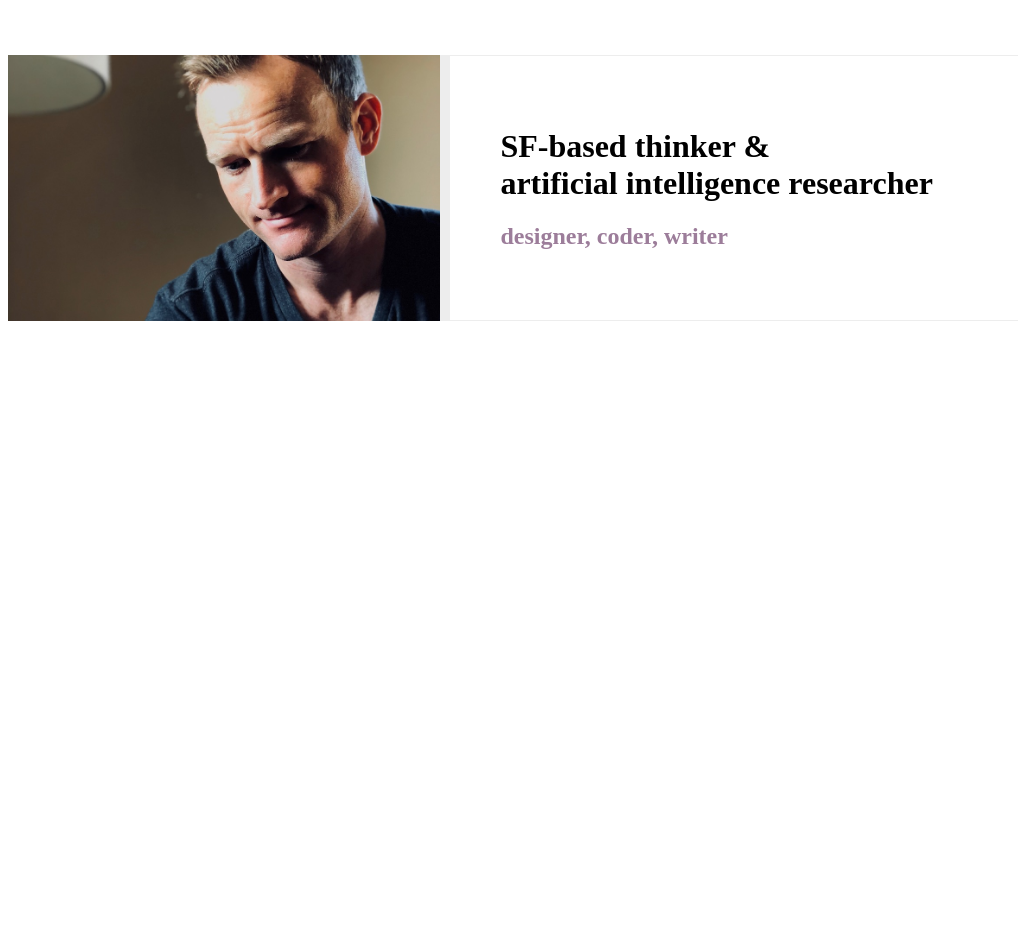
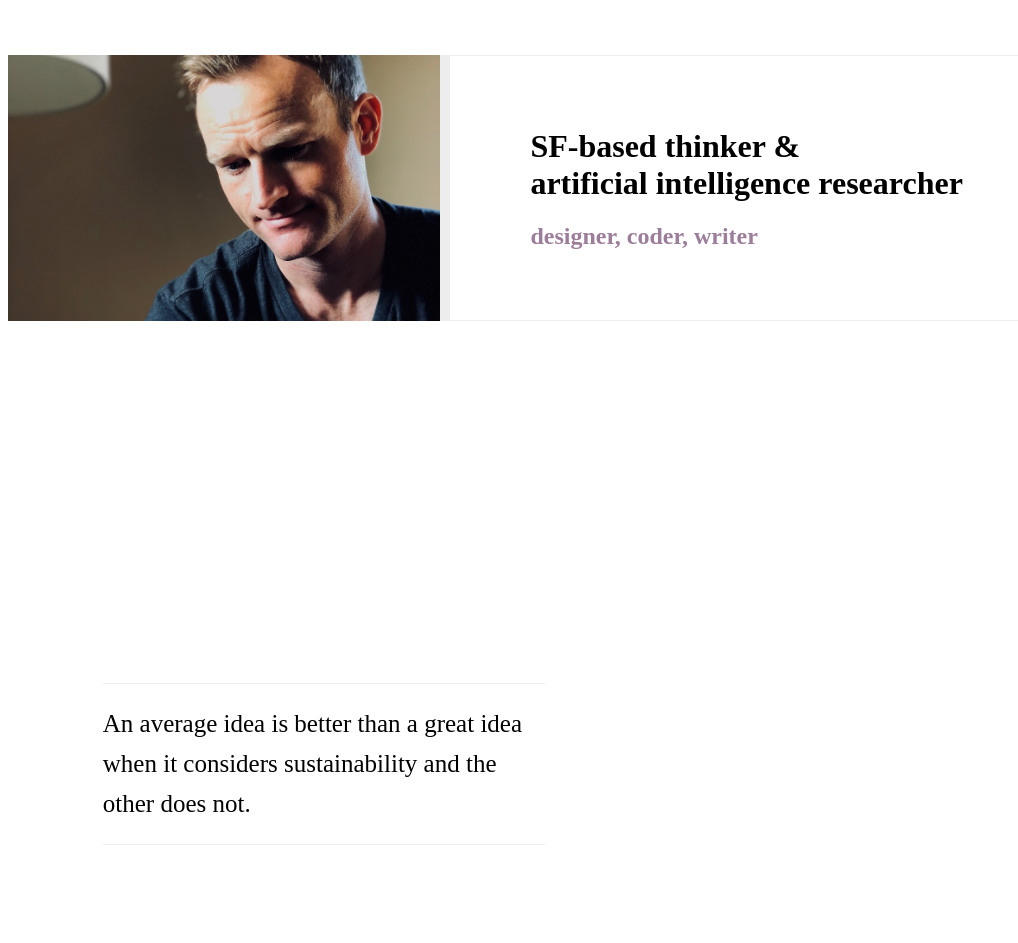
Before and after one commit to iamjoshua/me, a Gatsby site: page / in a window 1280 px wide. Shown: the part 220-1163 px from the top of the page, without its empty margins (0-1018 px from the left). Before the commit the page ends 816 px from the top, so only its background shows below. Built offline with nearby package versions, Linux system fonts and the light colour scheme; Gatsby itself is replaced by a stand-in of ours.

Commit message:
Add better animation support

```diff
--- a/package.json
+++ b/package.json
@@ -10,6 +10,7 @@
     "gatsby-plugin-react-helmet": "^2.0.3",
     "lost": "^8.2.0",
     "react-helmet": "^5.2.0",
+    "react-on-screen": "^2.0.1",
     "react-transition-group": "1.x"
   },
   "keywords": [
--- a/src/components/Header/index.js
+++ b/src/components/Header/index.js
@@ -6,7 +6,7 @@ const Header = () => (
     <div>
     </div>
     <div>
-      <h1 className={styles.initMargin}>SF-based thinker & <br/> artificial intelligence researcher</h1>
+      <h1>SF-based thinker & <br/> artificial intelligence researcher</h1>
       <h2>designer, coder, writer</h2>
     </div>
   </div>
--- a/src/components/Header/index.module.scss
+++ b/src/components/Header/index.module.scss
@@ -1,5 +1,5 @@
 @import '../../css/variables';
-
+@import '../../css/global';
 
 .container {
   width: 100%;
@@ -43,7 +43,7 @@
       // padding: 50px 50px;
     }
   }
-  h1 {
+  h1, h2 {
     margin-left: 30px;
     transition: margin 1s;
   }
@@ -55,6 +55,10 @@
   }
 }
 
-h1.initMargin {
-  margin-left: 0;
+:global {
+  #main.loaded {
+    h1, h2 {
+      margin-left: 0;
+    }
+  }
 }
--- /dev/null
+++ b/src/components/thoughts/index.js
@@ -0,0 +1,18 @@
+import React from 'react'
+import styles from './index.module.scss'
+import Thought from './thought'
+import TrackVisibility from 'react-on-screen';
+import styles2 from "./thought.module.scss"
+
+const Thoughts = (props) => {
+  return (
+  <div className={styles.container}>
+    <TrackVisibility className={styles.item}>
+      <Thought>
+        An average idea is better than a great idea when it considers sustainability and the other does not.
+      </Thought>
+    </TrackVisibility>
+  </div>
+)}
+
+export default Thoughts
--- /dev/null
+++ b/src/components/thoughts/index.module.scss
@@ -0,0 +1,14 @@
+@import '../../css/variables';
+
+.container {
+  display: flex;
+  flex-wrap: wrap;
+  align-items: stretch;
+}
+.item {
+  flex-basis: 50%;
+  flex-shrink: 3;
+  @media only screen and (max-width: 900px) {
+    flex-basis: 100%;
+  }
+}
--- /dev/null
+++ b/src/components/thoughts/thought.js
@@ -0,0 +1,33 @@
+import React from 'react'
+import styles from "./thought.module.scss"
+
+class Thought extends React.Component {
+  constructor(props) {
+    super(props)
+    this.state = {state: false}
+  }
+  handleClick () {
+    this.setState({expanded: !this.state.expanded})
+  }
+  render () {
+    let style = styles.thought
+    style += this.props.isVisible ? ' visible' : ''
+    console.log('visible:', style)
+
+    //style += this.state.expanded ? styles.expanded : styles.thought
+    return (
+      <div className={style} onClick={this.handleClick.bind(this)}>
+        <div>
+          <div></div>
+          {this.props.children}
+          <div></div>
+        </div>
+        <div>
+          More stuff here
+        </div>
+      </div>
+    )
+  }
+}
+
+export default Thought
--- /dev/null
+++ b/src/components/thoughts/thought.module.scss
@@ -0,0 +1,76 @@
+@import '../../css/variables';
+
+.thought {
+  font-size: 25px;
+  line-height: 40px;
+  font-weight: 100;
+  cursor: pointer;
+  box-sizing: border-box;
+  // opacity: 0.01;
+  transition: all 3s;
+  &.visible {
+    opacity: 1;
+  }
+  // @media only screen and (max-width: 900px) {
+  //   flex-basis: 100%;
+  // }
+  & div:first-child {
+    margin: 15%;
+    @media only screen and (max-width: 1100px) {
+      margin: 10%;
+    }
+    @media only screen and (max-width: 900px) {
+      margin: 10%;
+    }
+    @media only screen and (max-width: 500px) {
+      margin: 10%;
+    }
+    > div {
+      display: inherit;
+      opacity: 1;
+      border-top: 1px $muted-color solid;
+      margin: 20px auto;
+    }
+  }
+  & div:last-child {
+    display: none;
+    opacity: 0;
+  }
+  &:nth-child(odd) {
+    // background: $muted-color;
+  }
+  &:first-child {
+    border: none;
+  }
+  &:hover{
+    background: #484848;
+    color: #e2e2e2;
+    transition: background-color 0.6s;
+    div:first-child  > div {
+      border-color: transparent;
+    }
+  }
+
+}
+
+.expanded {
+  background: white;
+  opacity: 0.95;
+  position: fixed;
+  top: 0;
+  font-size: 50px;
+  height: 100%;
+  display: flex;
+  flex-direction: column;
+  justify-content: center;
+  align-items: center;
+  padding: 0 10%;
+  letter-spacing: -2px;
+  transition: opacity 0.5s;
+  h1 {
+
+  }
+  @media only screen and (max-width: 1100px) {
+    font-size: 40px;
+  }
+}
--- a/src/css/global.scss
+++ b/src/css/global.scss
@@ -1,3 +1,10 @@
-.initHide {
-  opacity: 0.01
+body {
+  margin-bottom: 50px;
 }
+#main {
+  opacity: 0.01;
+  transition: all 2s;
+  &.loaded {
+    opacity: 1;
+  }
+}
--- a/src/pages/index.js
+++ b/src/pages/index.js
@@ -1,25 +1,41 @@
 import React from 'react'
 import Header from '../components/Header'
+import Thoughts from '../components/thoughts'
 import styles from "./index.module.scss"
 
 class IndexPage extends React.Component {
   constructor(props) {
     super(props)
-    this.state = {height: 100}
+    this.state = {height: 100, transform: 0}
   }
   componentDidMount () {
     this.setHeight()
     window.addEventListener("resize", this.setHeight.bind(this))
+    window.addEventListener('scroll', this.handleScroll.bind(this))
   }
   setHeight () {
     this.setState({height: window.innerHeight})
+  }
+  handleScroll (event) {
+    // console.log(event)
+    // let scrollTop = event.srcElement.body.scrollTop,
+    //     itemTranslate = Math.min(0, scrollTop/3 - 60)
+    //
+    // this.setState({
+    //   transform: this.state.transform + 5
+    // })
+    // console.log(this.state.transform)
   }
   render () {
     // used to fade in on load
     let classes = 'initHide ' + styles.container
     return (
-      <div className={classes} style={{height: this.state.height}}>
-        <Header />
+      <div style={{marginTop: this.state.transform}}>
+
+        <div className={classes} style={{height: this.state.height}}>
+          <Header />
+        </div>
+        <Thoughts />
       </div>
     )
   }
```
Also changed, not shown: src/layouts/index.js (+17 -6 lines), 1 other file.
